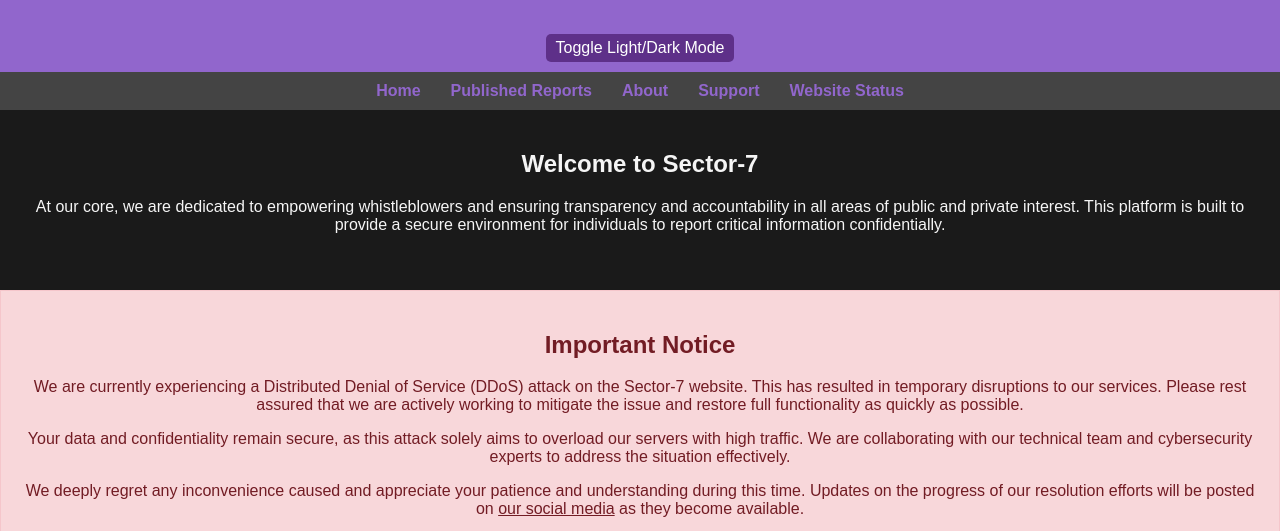
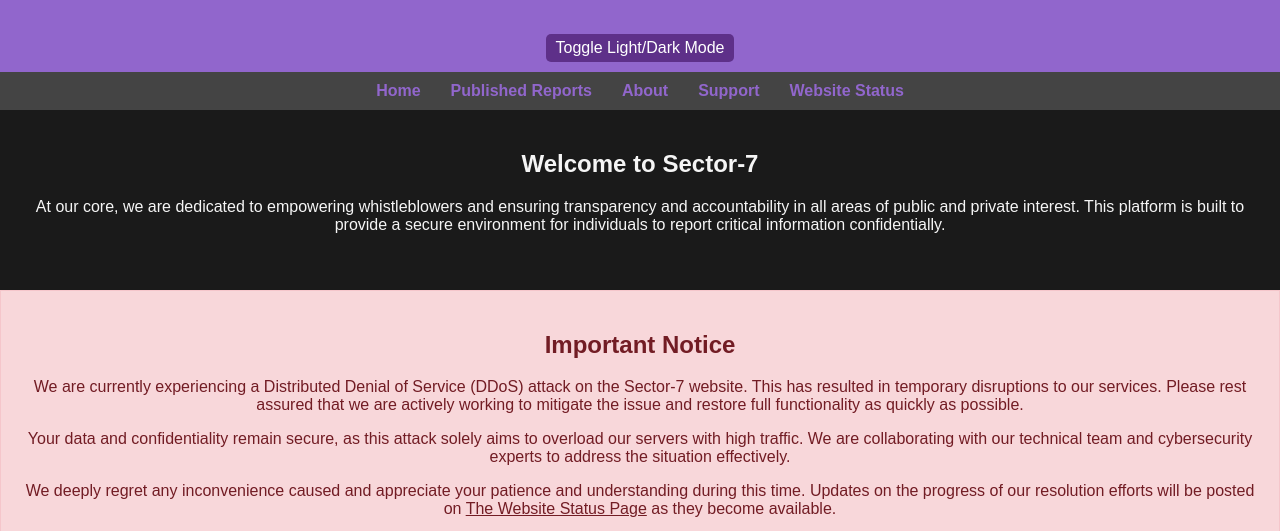
Before and after one commit to s7137301/sector-7, a plain HTML site: page home.html in a window 1280 px wide. Shown: the part 252-783 px from the top of the page. Drawn offline with Linux system fonts and the light colour scheme.

Commit message:
home.html

```diff
--- a/home.html
+++ b/home.html
@@ -61,7 +61,7 @@
   <h2>Important Notice</h2>
   <p>We are currently experiencing a Distributed Denial of Service (DDoS) attack on the Sector-7 website. This has resulted in temporary disruptions to our services. Please rest assured that we are actively working to mitigate the issue and restore full functionality as quickly as possible.</p>
   <p>Your data and confidentiality remain secure, as this attack solely aims to overload our servers with high traffic. We are collaborating with our technical team and cybersecurity experts to address the situation effectively.</p>
-  <p>We deeply regret any inconvenience caused and appreciate your patience and understanding during this time. Updates on the progress of our resolution efforts will be posted on <a href="https://twitter.com/sector7updates" target="_blank" style="color: #721c24; text-decoration: underline;">our social media</a> as they become available.</p>
+  <p>We deeply regret any inconvenience caused and appreciate your patience and understanding during this time. Updates on the progress of our resolution efforts will be posted on <a href="https://sector-7.pages.dev/status" target="_blank" style="color: #721c24; text-decoration: underline;">The Website Status Page</a> as they become available.</p>
   <p>Thank you for your continued trust and support.</p>
   <p><strong>- The Sector-7 Team</strong></p>
 </section>
```
